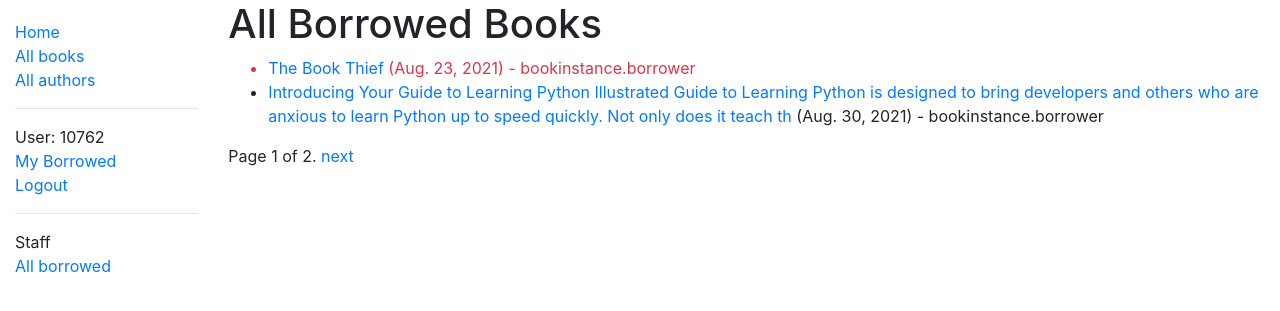
After one commit to LSQin/locallibrary, a Django app: page /catalog/borrowed/ in a window 1280 px wide. The commit adds this page. Shown: the top 311 px of the page. Run offline with Django 3.2, Linux system fonts and the light colour scheme; a user stored in the database is signed in; data comes from the database, SQL or seed files in the repository; both versions use the stored data as it was after the commit.

Commit message:
Creating a page listing all borrowed books that is only visible for librarians
1. define permission ("can_mark_returned", "Set book as returned") to BookInstance model. And grant the permission to group "Librarian".
2. add repectivily urlpattern to catalog/urls.py and create a listview for all borrowed books which required the above permission.
3. create template file for the listview
4. modify the basic template file "base_generic.html" to display new link "all borrowed" for user which have the above permission

```diff
--- a/catalog/models.py
+++ b/catalog/models.py
@@ -3,7 +3,7 @@ from django.db import models
 from django.db.models.deletion import RESTRICT
 from django.db.models.fields.related import ForeignKey
 
-from django.contrib.auth.models import User
+from django.contrib.auth.models import Permission, User
 
 # Create your models here.
 class Genre(models.Model):
@@ -92,6 +92,11 @@ class BookInstance(models.Model):
     class Meta:
         ordering = ['due_back']
 
+        # define a permission to allow a user to mark that a book has been returned.
+        permissions = (
+            ("can_mark_returned", "Set book as returned"),
+         )
+
     def __str__(self):
         """String for representing the Model object"""
         return f'{self.id}({self.book.title})'
--- a/catalog/templates/base_generic.html
+++ b/catalog/templates/base_generic.html
@@ -18,6 +18,7 @@
                         <li><a href="{% url 'index' %}">Home</a></li>
                         <li><a href="{% url 'books' %}">All books</a></li>
                         <li><a href="{% url 'authors' %}">All authors</a></li>
+                        <hr>
                         {% if user.is_authenticated %}
                             <li>User: {{ user.get_username }}</li>
 
@@ -26,6 +27,12 @@
                             <li><a href="{% url 'logout' %}?next={{request.path}}">Logout</a></li>
                         {% else %}
                             <li><a href="{% url 'login' %}?next={{ request.path }}">Login</a></li>
+                        {% endif %}
+
+                        {% if perms.catalog.can_mark_returned %}
+                            <hr>
+                            <li>Staff</li>
+                            <li><a href="{% url 'all-borrowed' %}">All borrowed</a></li>
                         {% endif %}
                     </ul>
                     {% endblock %}
--- /dev/null
+++ b/catalog/templates/catalog/bookinstance_list_borrowed.html
@@ -0,0 +1,19 @@
+{% extends 'base_generic.html' %}
+
+{% block content %}
+    <h1>All Borrowed Books</h1>
+    {% if bookinstance_list %}
+        <ul>
+        {% for bookinstance in bookinstance_list %}
+            <li class="{% if bookinstance.is_overdue %}text-danger{% endif %}">
+                <a href="{{ bookinstance.book.get_absolute_url }}">
+                    {{bookinstance.book.title}}
+                </a>
+                ({{bookinstance.due_back}}) - bookinstance.borrower
+            </li>
+        {% endfor %}
+        </ul>
+        {% else %}
+            <p>There are no books borrowed.</p>
+    {% endif %}
+{% endblock%}
--- a/catalog/urls.py
+++ b/catalog/urls.py
@@ -18,3 +18,7 @@ urlpatterns = [
 urlpatterns += [
     path('mybooks/', views.LoanedBooksByUserListView.as_view(), name="my-borrowed"),
 ]
+
+urlpatterns += [
+    path('borrowed/', views.AllBorrowedBooksListView.as_view(), name="all-borrowed"),
+]
--- a/catalog/views.py
+++ b/catalog/views.py
@@ -58,3 +58,15 @@ class LoanedBooksByUserListView(LoginRequiredMixin, generic.ListView):
     def get_queryset(self):
         return BookInstance.objects.filter(borrower=self.request.user)\
             .filter(status__exact='o').order_by('due_back')
+
+from django.contrib.auth.mixins import PermissionRequiredMixin
+
+class AllBorrowedBooksListView(PermissionRequiredMixin, generic.ListView):
+    """"""
+    model = BookInstance
+    permission_required =('catalog.can_mark_returned',)
+    paginate_by = 2
+    template_name = "catalog/bookinstance_list_borrowed.html"
+
+    def get_queryset(self):
+        return BookInstance.objects.filter(status__exact='o').order_by('due_back')
```
Also changed, not shown: catalog/migrations/0005_alter_bookinstance_options.py (added), catalog/migrations/0006_alter_bookinstance_options.py (added), db.sqlite3, locallibrary/urls.py (line endings or trailing spaces).
